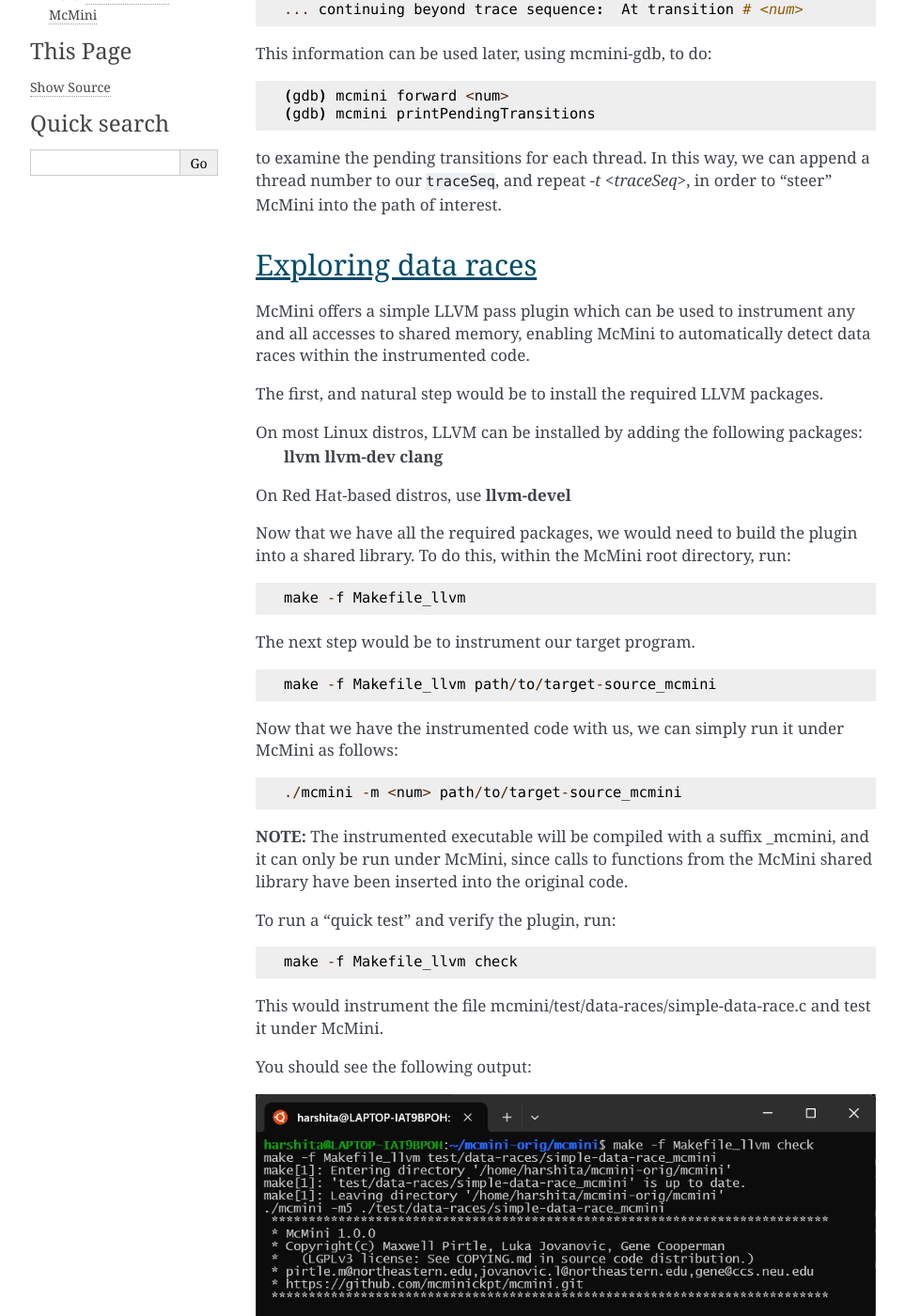
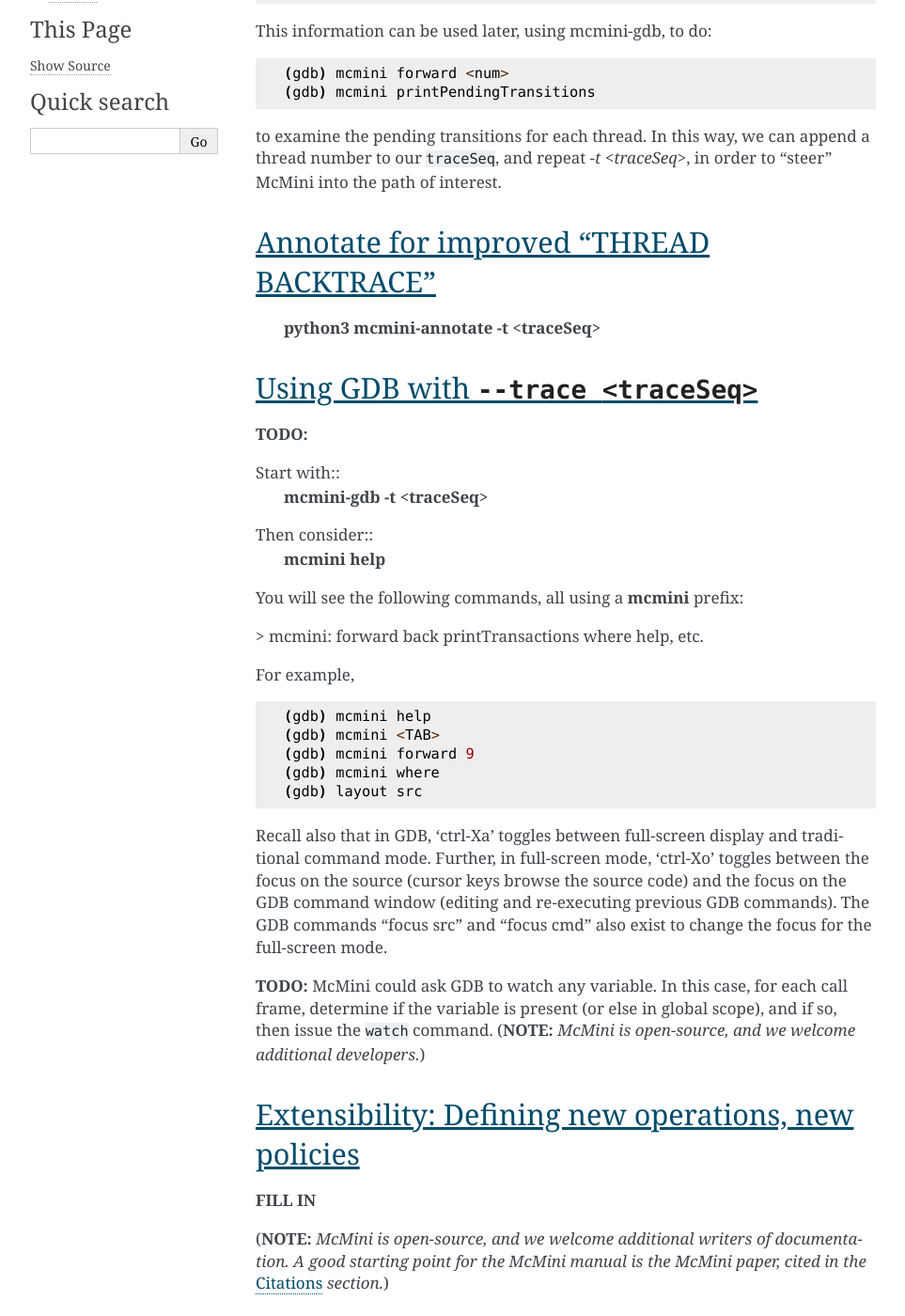
Before and after one commit to mcminickpt/mcmini-doc, a Sphinx documentation site: the page built from docs/source/usage/mcmini-advanced.rst, in a window 1280 px wide and 1400 px high, scrolled down 657 px. Shown: the whole window at 94% size, without its empty margins (148-1111 px from the left). Built offline with Sphinx 7.4.7, drawn with Linux system fonts in a browser that asks for light colours; pages that are not in the unit, such as notebooks, are missing from menus; some of the changed text lies outside the part shown.

```diff
--- a/docs/source/usage/mcmini-advanced.rst
+++ b/docs/source/usage/mcmini-advanced.rst
@@ -40,72 +40,6 @@ to examine the pending transitions for each thread.
 In this way, we can append a thread number to our ``traceSeq``,
 and repeat `-t <traceSeq>`, in order to "steer" McMini
 into the path of interest.
-
---------------------
-Exploring data races
---------------------
-
-McMini offers a simple LLVM pass plugin which can be used to instrument any
-and all accesses to shared memory, enabling McMini to automatically detect
-data races within the instrumented code.
-
-The first, and natural step would be to install the required LLVM packages.
-
-On most Linux distros, LLVM can be installed by adding the following packages:
-  **llvm llvm-dev clang**
-On Red Hat-based distros, use **llvm-devel**
-
-Now that we have all the required packages, we would need to build the plugin
-into a shared library. To do this, within the McMini root directory, run:
-
-.. code::
-
-   make -f Makefile_llvm
-
-The next step would be to instrument our target program.
-
-.. code::
-
-   make -f Makefile_llvm path/to/target-source_mcmini
-
-
-Now that we have the instrumented code with us, we can simply run it under
-McMini as follows:
-
-.. code::
-
-   ./mcmini -m <num> path/to/target-source_mcmini
-
-**NOTE:** The instrumented executable will be compiled with a suffix _mcmini,
-and it can only be run under McMini, since calls to functions from the McMini
-shared library have been inserted into the original code.
-
-To run a "quick test" and verify the plugin, run:
-
-.. code::
-
-   make -f Makefile_llvm check
-
-This would instrument the file mcmini/test/data-races/simple-data-race.c and
-test it under McMini.
-
-You should see the following output:
-
-.. image:: data-race.png
-   :alt: data-race display
-
-We can see that McMini successfully detects a data race. To understand
-the output, let us have a look at the **THREAD PENDING OPERATIONS**
-
-.. code::
-
-   THREAD PENDING OPERATIONS
-    * thread 0: pthread_join(thr:1, _) [ Blocked ]
-      thread 1: WRITE (counter) [ MaxThreadDepth reached (5) ]
-      thread 2: READ (counter) [ Enabled ]
-
-The output shows that both threads 1 and 2 are trying to access the shared
-variable **counter**, thus indicating a data race.
 
 -----------------------------------------
 Annotate for improved "THREAD BACKTRACE"
```
Also changed, not shown: docs/source/index.rst (+6 -5 lines), docs/source/usage/mcmini-extensions.rst (+67 -3 lines).
